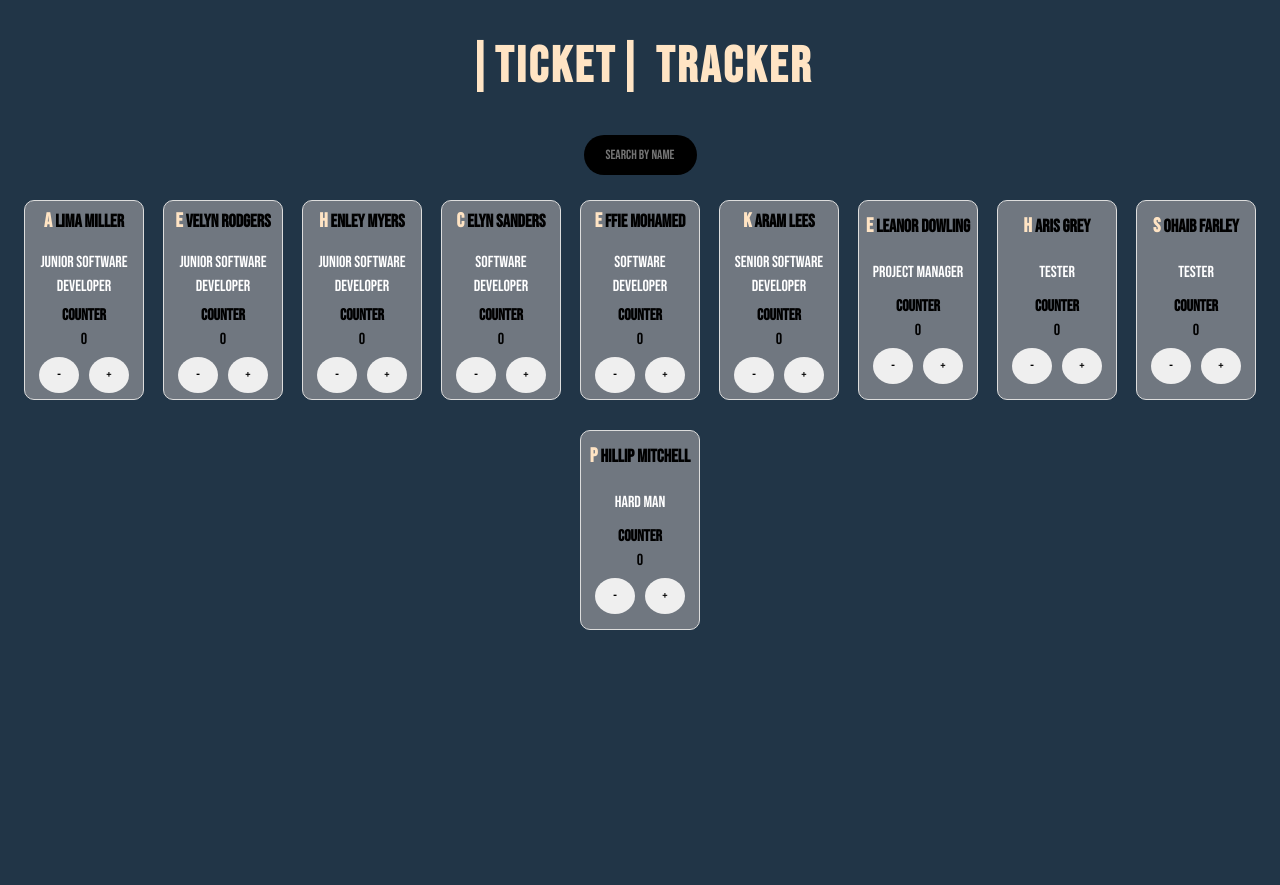
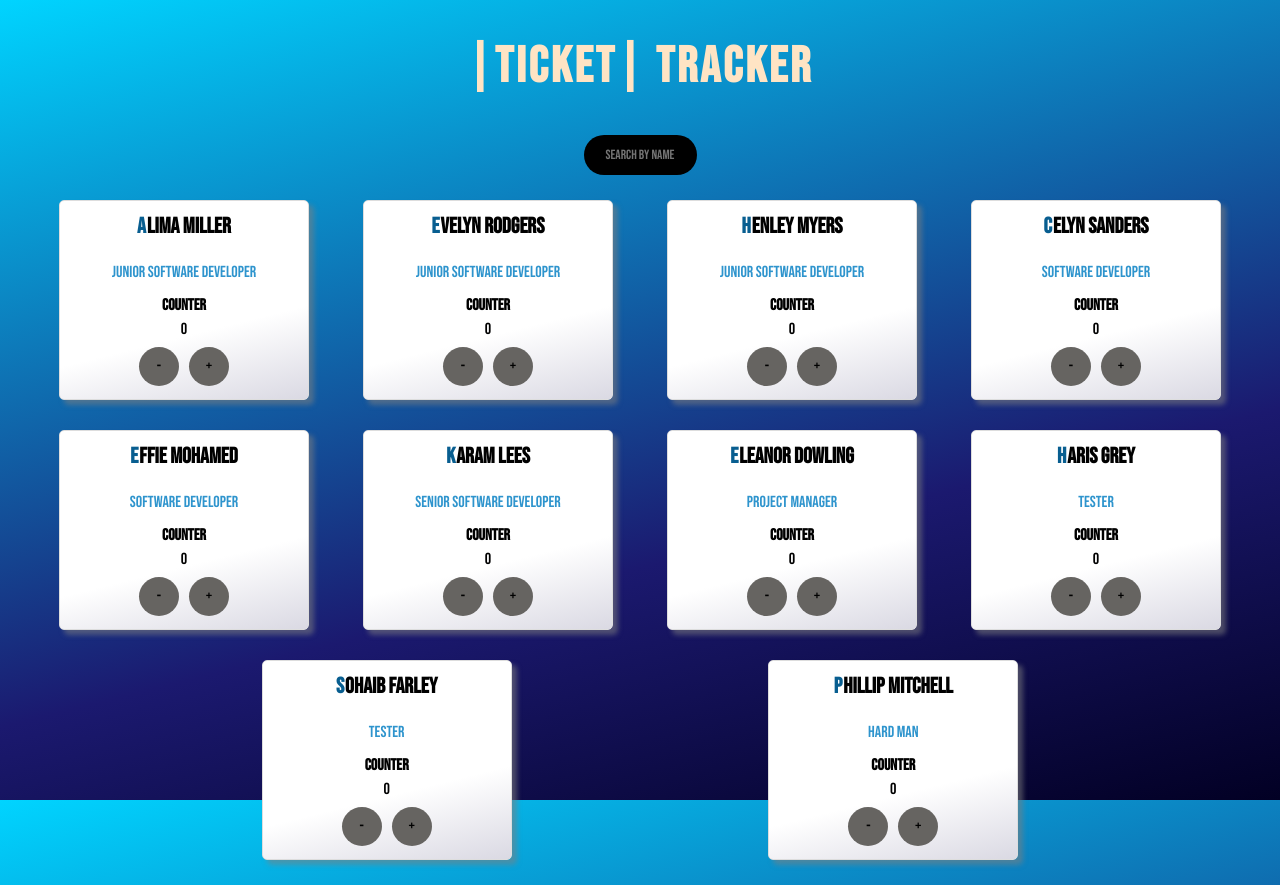
Before and after one commit to AISimonetta/ticket-tracker, a React (Vite) app: page / in a window 1280 px wide. Before the commit the page ends 800 px from the top, so only its background shows below. Built offline with nearby package versions, Linux system fonts and the light colour scheme.

Commit message:
styles changed, comments deleted

```diff
--- a/src/App.css
+++ b/src/App.css
@@ -12,11 +12,13 @@
 }
 
 body {
-    background-color: #213547;
-    display: flex;
-    flex-direction: column;
-    justify-content: space-evenly;
-    align-content: center;
+  background: rgb(2,0,36);
+  background: linear-gradient(346deg, rgba(2,0,36,1) 0%, rgba(27,25,111,1) 35%, rgba(0,212,255,1) 100%);
+  display: flex;
+  flex-direction: column;
+  justify-content: space-evenly;
+  align-content: center;
+  height: 100vh;
 }
 
 .main-title {
--- a/src/components/EmployeeCards/EmployeeCards.scss
+++ b/src/components/EmployeeCards/EmployeeCards.scss
@@ -4,39 +4,45 @@
     flex-direction: column;
     justify-content: space-evenly;
     align-items: center;
-    width: 120px;
+    width: 250px;
     height: 200px   ;
-    background-color: rgba(190, 184, 184, 0.498);
+    background: rgb(218,217,227);
+    background: linear-gradient(346deg, rgba(218,217,227,1) 0%, rgba(255,255,255,1) 36%);
     border: 1px solid #ddd;
     padding: 5px;
     margin: 15px 5px;
-    border-radius: 10px;
+    border-radius: 5px;
+    box-shadow: 5px 5px 5px  rgba(128, 128, 128, 0.543);
 }
 
 .card__name {
     text-align: center;
-    font-size: 18px;
+    font-size: 22px;
     font-weight: bold;
     color: black;
     margin-bottom: 10px;
 }
 
 .card__name::first-letter {
-    color:bisque;
-    font-size: 20px;
-    letter-spacing: 3px;
+    color: #085e90;
+    font-size: 22px;
+    letter-spacing: 1px;
 }
 
 .card__role {
     text-align: center;
     font-size: 16px;
-    color: white;
+    color: #2e94cd;
     margin: 5px,
-
 }
 
 .counter__add,
 .counter__substract {
     padding: 10px;
     margin: 5px;
+    font-size: 16px;
 }
+
+@media screen and (min-width: 768px) {
+
+}
--- a/src/components/TicketCounter/TicketCounter.scss
+++ b/src/components/TicketCounter/TicketCounter.scss
@@ -6,10 +6,16 @@
     display: flex;
 
 }
+
 button {
     padding: 10px;
     width: 40px;
     border: none;
+    background-color: rgb(102, 100, 97);
+}
+
+button:hover {
+    background-color:#085e90;;
 }
 
 .counter__add,
```
